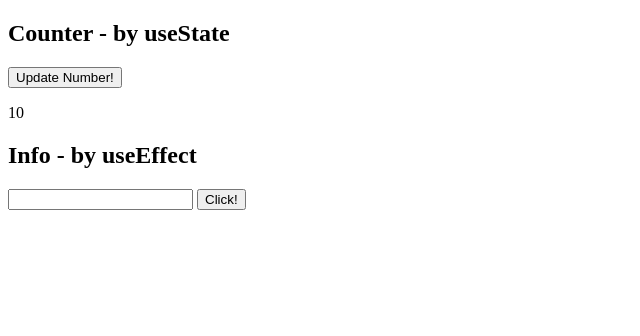
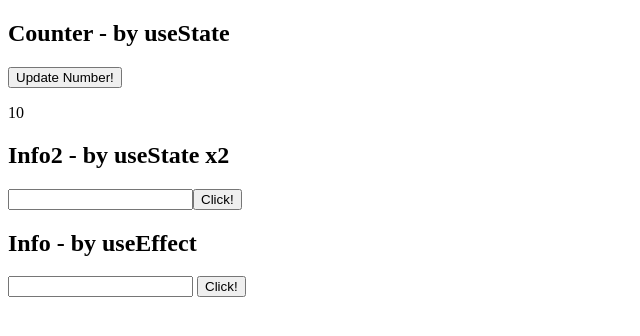
Before and after one commit to sarifor/react-nodebird-practice, a React (Create React App) app in the folder code-practice/react/08-Hooks/: page / in a window 1280 px wide. Shown: the top 336 px of the page, without its empty margins (0-640 px from the left). Built offline with nearby package versions, Linux system fonts and the light colour scheme; the HTML template or start-up script is replaced by a standard one.

Commit message:
Add: Info component using useState x2

```diff
--- a/code-practice/react/08-Hooks/src/App.js
+++ b/code-practice/react/08-Hooks/src/App.js
@@ -1,11 +1,15 @@
 import Counter from './useState/Counter';
 import Info from './useEffect/Info';
+import Info2 from './useState/Info2';
 
 function App() {
   return (
     <div>
       <h2>Counter - by useState</h2>
       <Counter />
+
+      <h2>Info2 - by useState x2</h2>
+      <Info2 />
 
       <h2>Info - by useEffect</h2>
       <Info />
--- /dev/null
+++ b/code-practice/react/08-Hooks/src/useState/Info2.js
@@ -0,0 +1,28 @@
+// # useState (2)
+// - 컴포넌트 함수가 호출될 때마다 내부의 변수가 초기화됨 -> state로 관리하면 값 유지
+
+import { useState } from 'react';
+
+// 이름을 입력하고, Click! 버튼을 누르면 화면에 최신값이 보임
+const Info2 = () => {
+  const [ name, setName ] = useState('');
+  const [ updatedName, setUpdatedName ] = useState('');
+
+  const changeName = (e) => {
+    setName(e.target.value);
+  };
+
+  const submitName = () => {
+    setUpdatedName(name);
+  };
+
+  return (
+    <div>
+      <input value = {name} onChange={ changeName } />
+      <button onClick={ submitName } >Click!</button>
+      <p>{updatedName}</p>
+    </div>
+  )
+};
+
+export default Info2;
```
